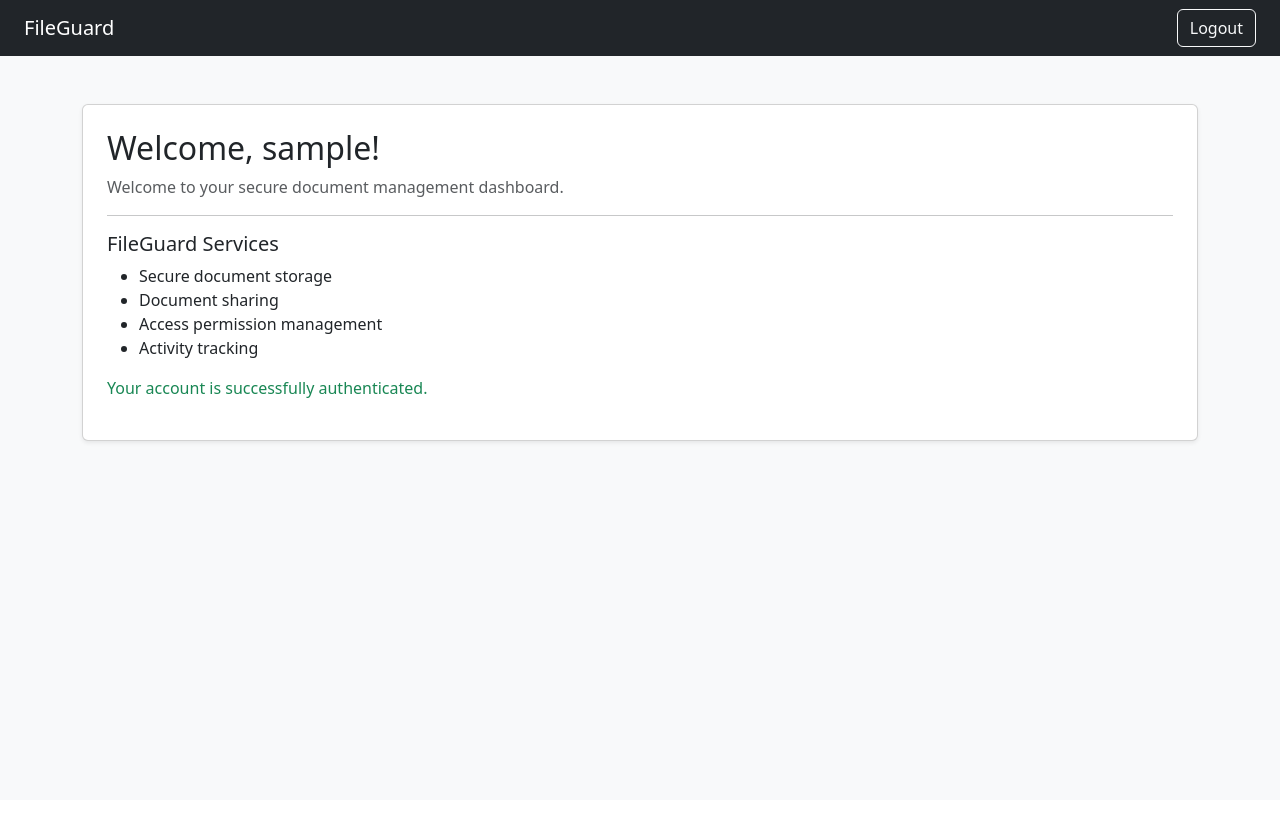
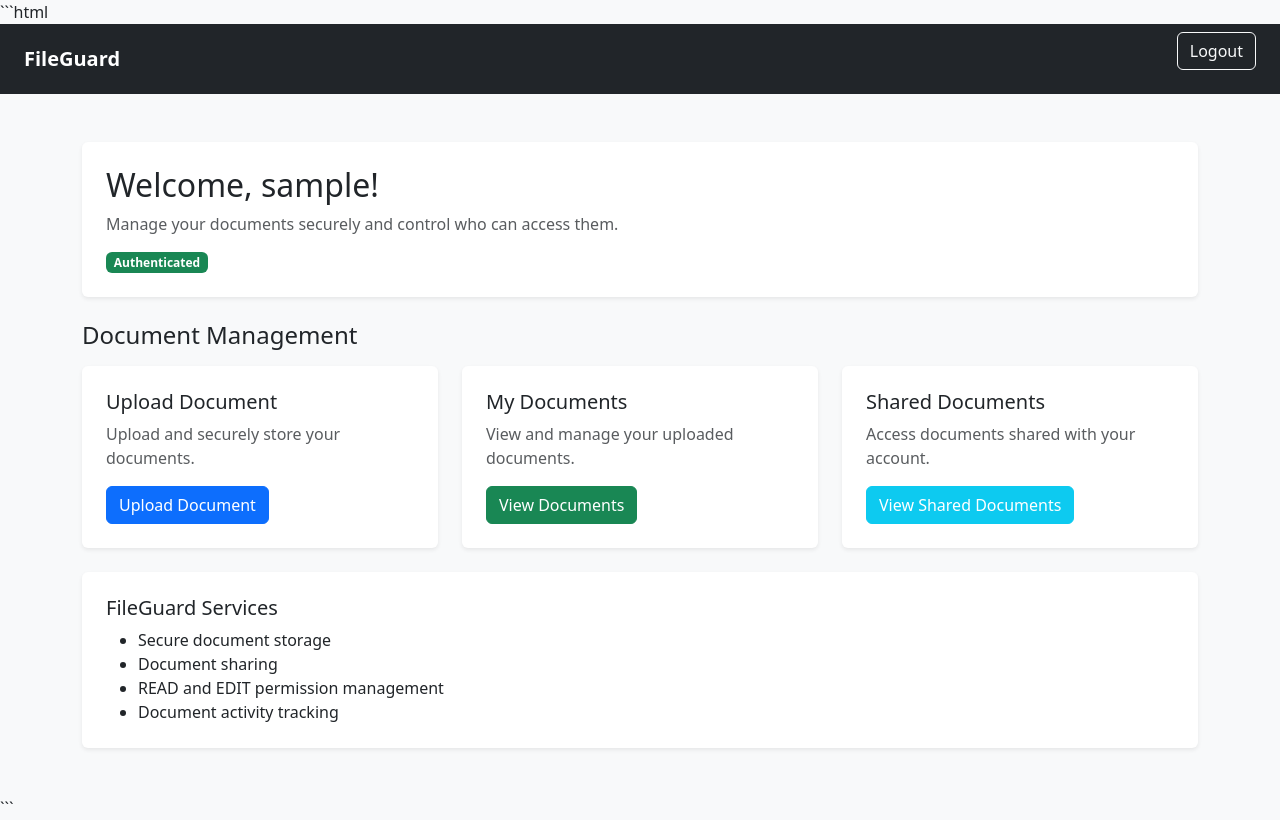
Before and after one commit to Roshi4443/FileGuard, a Django app: page /dashboard/ in a window 1280 px wide. Before the commit the page ends 444 px from the top, so only its background shows below. Run offline with Django 5.2, Linux system fonts and the light colour scheme; the visitor is signed in with stand-in values (Sample User, id 1).

Commit message:
feat: add document management dashboard

````diff
--- a/templates/accounts/dashboard.html
+++ b/templates/accounts/dashboard.html
@@ -1,4 +1,4 @@
-
+```html
 <!DOCTYPE html>
 <html lang="en">
 <head>
@@ -7,10 +7,11 @@
     <title>FileGuard | Dashboard</title>
     <link href="https://cdn.jsdelivr.net/npm/bootstrap@5.3.3/dist/css/bootstrap.min.css" rel="stylesheet">
 </head>
+
 <body class="bg-light">
 
 <nav class="navbar navbar-dark bg-dark px-4">
-    <a class="navbar-brand" href="#">FileGuard</a>
+    <a class="navbar-brand fw-bold" href="{% url 'dashboard' %}">FileGuard</a>
 
     <form method="POST" action="{% url 'logout' %}">
         {% csrf_token %}
@@ -20,32 +21,85 @@
     </form>
 </nav>
 
-<div class="container mt-5">
-    <div class="card shadow-sm">
+<div class="container py-5">
+
+    <div class="card shadow-sm border-0 mb-4">
         <div class="card-body p-4">
             <h2>Welcome, {{ request.user.username }}!</h2>
 
             <p class="text-muted">
-                Welcome to your secure document management dashboard.
+                Manage your documents securely and control who can access them.
             </p>
 
-            <hr>
+            <span class="badge bg-success">Authenticated</span>
+        </div>
+    </div>
 
+    <h4 class="mb-3">Document Management</h4>
+
+    <div class="row g-4">
+
+        <div class="col-md-4">
+            <div class="card shadow-sm border-0 h-100">
+                <div class="card-body p-4">
+                    <h5>Upload Document</h5>
+                    <p class="text-muted">
+                        Upload and securely store your documents.
+                    </p>
+                    <a href="{% url 'upload_document' %}"
+                       class="btn btn-primary">
+                        Upload Document
+                    </a>
+                </div>
+            </div>
+        </div>
+
+        <div class="col-md-4">
+            <div class="card shadow-sm border-0 h-100">
+                <div class="card-body p-4">
+                    <h5>My Documents</h5>
+                    <p class="text-muted">
+                        View and manage your uploaded documents.
+                    </p>
+                    <a href="{% url 'document_list' %}"
+                       class="btn btn-success">
+                        View Documents
+                    </a>
+                </div>
+            </div>
+        </div>
+
+        <div class="col-md-4">
+            <div class="card shadow-sm border-0 h-100">
+                <div class="card-body p-4">
+                    <h5>Shared Documents</h5>
+                    <p class="text-muted">
+                        Access documents shared with your account.
+                    </p>
+                    <a href="{% url 'document_list' %}"
+                       class="btn btn-info text-white">
+                        View Shared Documents
+                    </a>
+                </div>
+            </div>
+        </div>
+
+    </div>
+
+    <div class="card shadow-sm border-0 mt-4">
+        <div class="card-body p-4">
             <h5>FileGuard Services</h5>
-
-            <ul>
+            <ul class="mb-0">
                 <li>Secure document storage</li>
                 <li>Document sharing</li>
-                <li>Access permission management</li>
-                <li>Activity tracking</li>
+                <li>READ and EDIT permission management</li>
+                <li>Document activity tracking</li>
             </ul>
-
-            <p class="text-success">
-                Your account is successfully authenticated.
-            </p>
         </div>
     </div>
+
 </div>
 
 </body>
 </html>
+```
````
